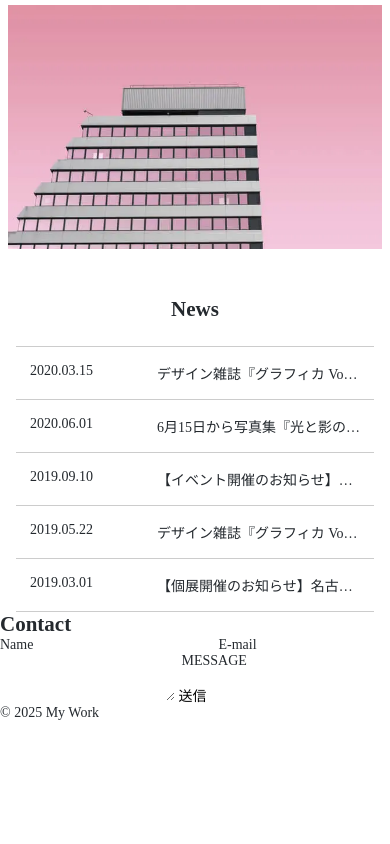
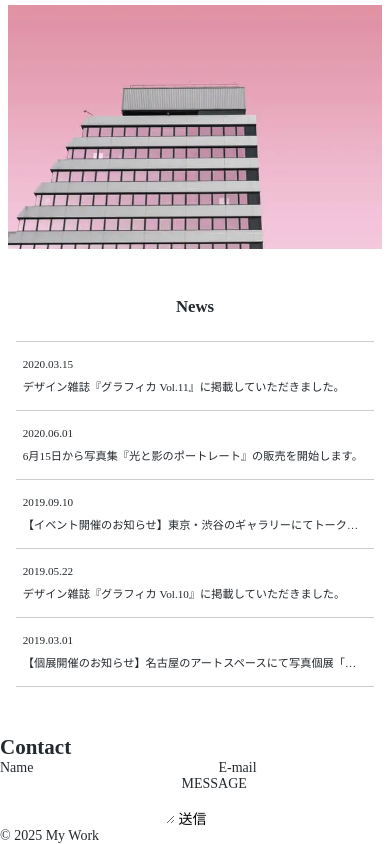
Before and after one commit to okawa0/mywork, a plain HTML site: page index.html in a window 390 px wide. Shown: the part 2218-3062 px from the top of the page. Before the commit the page ends 2939 px from the top, so only its background shows below. Drawn offline with Linux system fonts and the light colour scheme; some packages are replaced by stand-ins of ours; a script that the page names is missing.

Commit message:
2025.6.7 Newsモバイル追加 大川

```diff
--- a/assets/scss/style.scss
+++ b/assets/scss/style.scss
@@ -136,6 +136,10 @@
     }
   }
   #mywork-index-news{
+    @media screen and (max-width: 1024px) {
+      font-size: 0.8em;
+      margin-bottom: 3rem;
+    }
     .mywork-index-news-list{
       max-width: 960px;
       margin: 0 auto;
@@ -146,6 +150,11 @@
         gap: 4rem;
         border-bottom: 1px solid #ccc;
         padding: 1rem 4%;
+        @media screen and (max-width: 1024px) {
+          flex-direction: column;
+          gap: 0.5rem;
+          padding: 1rem 2%;
+        }
         &:first-of-type {
           border-top: 1px solid #ccc;
         }
```
Also changed, not shown: css/style.css.
